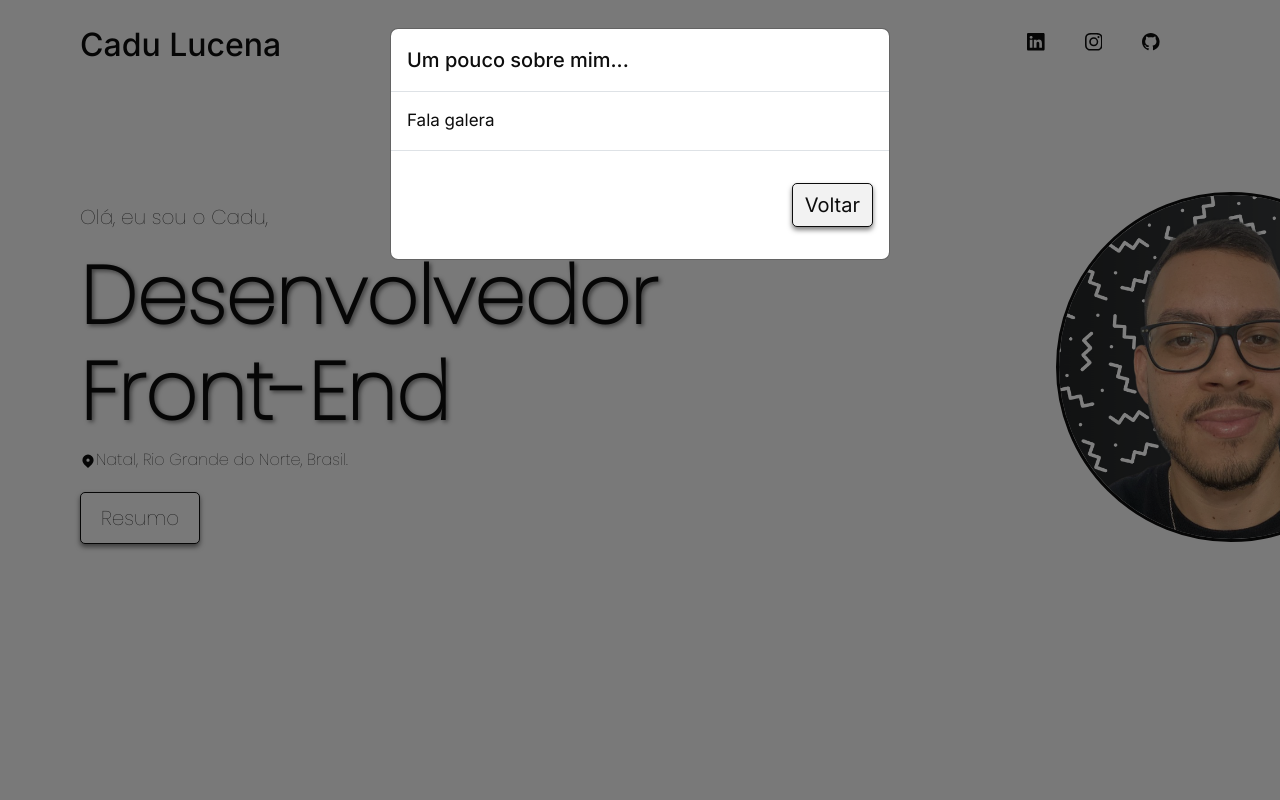
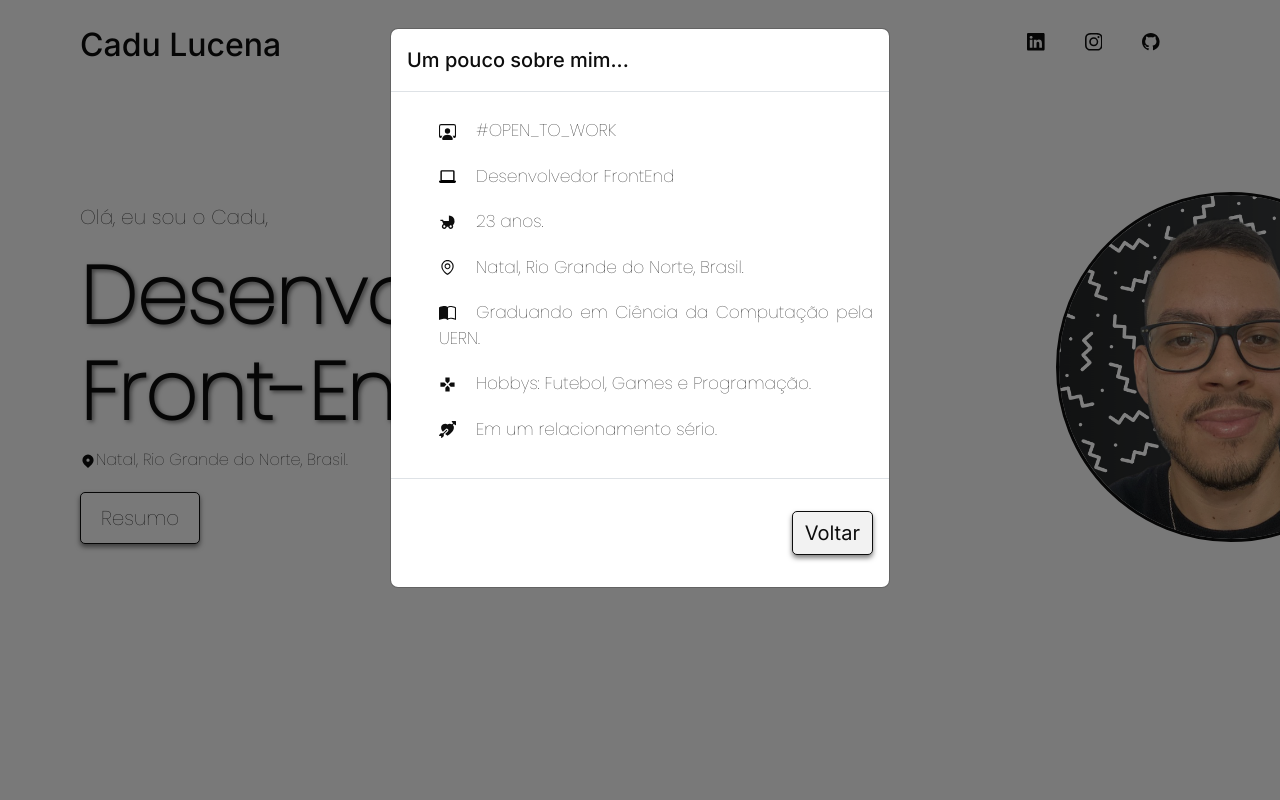
Before and after one commit to caduce3/portifolioCaduLucena, a Next.js app in the folder portifolio-cadu-lucena/: page / in a window 1280 px wide. Both pictures are taken after a click on the button "Resumo". Shown: the top 800 px of the page. Built offline with nearby package versions, Linux system fonts and the light colour scheme.

Commit message:
ajustando o sobre do main

```diff
--- a/portifolio-cadu-lucena/src/components/LineTecnologias/style.css
+++ b/portifolio-cadu-lucena/src/components/LineTecnologias/style.css
@@ -16,6 +16,7 @@
     position: relative;
     min-height: 150px;
     overflow-x: hidden;
+
 }
 
 .line-line {
--- a/portifolio-cadu-lucena/src/components/Main/Main.js
+++ b/portifolio-cadu-lucena/src/components/Main/Main.js
@@ -3,6 +3,11 @@ import React, { useState } from 'react';
 import { Button, Modal, ModalHeader, ModalBody, ModalFooter } from 'reactstrap';
 import './style.css';
 import { HiLocationMarker} from 'react-icons/hi' ;
+import { MdGames} from 'react-icons/md' ;
+import { BsPersonWorkspace, BsArrowThroughHeartFill, BsBookHalf} from 'react-icons/bs' ;
+import { GrPersonalComputer} from 'react-icons/gr' ;
+import { AiOutlineEnvironment} from 'react-icons/ai' ;
+import { BiSolidBabyCarriage} from 'react-icons/bi' ;
 import Image from 'next/image';
 import LinhaTempo from '../LinhaTempo/LinhaTempo';
 import LineTecnologias from '../LineTecnologias/LineTecnologias';
@@ -38,7 +43,15 @@ return (
                 <Modal isOpen={modal} toggle={toggle} {...args}id='modal-modal' >
                     <ModalHeader id='titulo-modal' >Um pouco sobre mim...</ModalHeader>
                     <ModalBody id='modal-body'>
-                        Fala galera
+                        <ul>
+                            <li><BsPersonWorkspace className='icons-resumo'/>#OPEN_TO_WORK</li>
+                            <li><GrPersonalComputer className='icons-resumo'/>Desenvolvedor FrontEnd</li>
+                            <li><BiSolidBabyCarriage className='icons-resumo'/>23 anos.</li>
+                            <li><AiOutlineEnvironment className='icons-resumo'/>Natal, Rio Grande do Norte, Brasil.</li>
+                            <li><BsBookHalf className='icons-resumo'/>Graduando em Ciência da Computação pela UERN.</li>
+                            <li><MdGames className='icons-resumo'/>Hobbys: Futebol, Games e Programação.</li>
+                            <li><BsArrowThroughHeartFill className='icons-resumo'/>Em um relacionamento sério.</li>
+                        </ul>
                     </ModalBody>
                     <ModalFooter>
                         <Button  id='btn-modal' onClick={toggle}>
--- a/portifolio-cadu-lucena/src/components/Main/style.css
+++ b/portifolio-cadu-lucena/src/components/Main/style.css
@@ -56,6 +56,8 @@ h1 {
     text-align: justify;
     color: #0D0D0D;
     font-size: 17px;
+    font-family: 'Poppins', sans-serif;
+    margin-top: 10px;
 }
 
 
@@ -72,6 +74,13 @@ h1 {
     cursor: pointer;
     box-shadow: 0px 3px 5px rgba(0, 0, 0, 0.5);
     color: #0D0D0D;
+}
+
+#btn-modal:hover {
+    background-color: #0D0D0D;
+    color: #F2F2F2;
+    box-shadow: 0px 3px 5px rgba(0, 0, 0, 0.5);
+    transition: 1s;
 }
 
 #div-forma {
@@ -122,3 +131,11 @@ h3 {
     color: #0D0D0D;
     font-family: 'Poppins', sans-serif;
 }
+
+.icons-resumo {
+    margin-right: 20px;
+}
+
+#modal-body ul li {
+    margin-bottom: 20px;
+}
```
